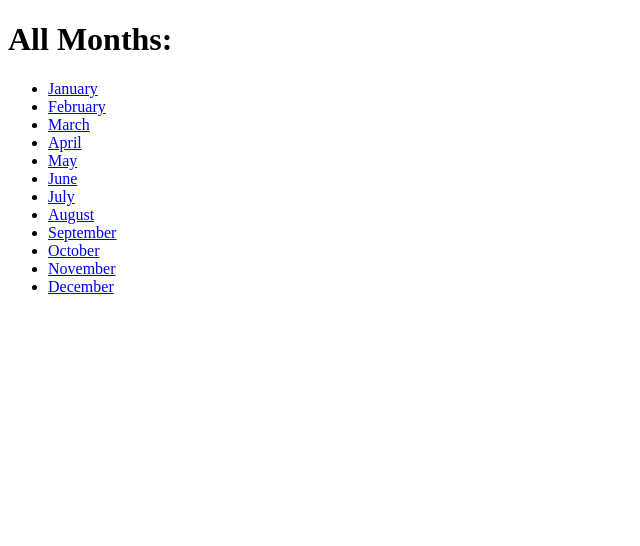
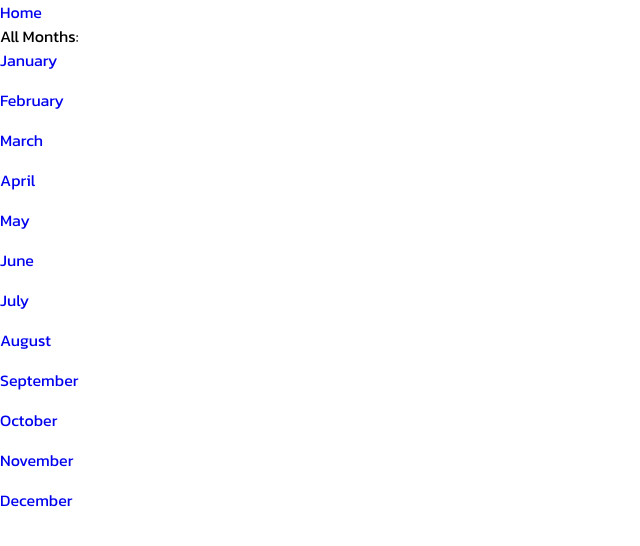
Before and after one commit to idebbarh/django-first-look, a Django app: page /challenges/ in a window 1280 px wide. Shown: the top 546 px of the page, without its empty margins (0-640 px from the left). Run offline with Django 4.2, Linux system fonts and the light colour scheme.

Commit message:
add global static files

```diff
--- /dev/null
+++ b/challenges/static/challenges/challenges.css
@@ -0,0 +1,12 @@
+ul {
+  display: flex;
+  flex-direction: column;
+  gap: 1rem;
+}
+ul > li {
+  list-style: none;
+}
+
+ul > li > a {
+  text-decoration: none;
+}
--- a/challenges/templates/challenges/index.html
+++ b/challenges/templates/challenges/index.html
@@ -1,5 +1,9 @@
 {%extends "base.html"%} {%block page_title%}all months{%endblock page_title%}
-{%block page_content%}
+{%block page_content%} {%include "challenges/partials/header.html"%}
+{%load static%}
+{%block css_links%}
+<link rel="stylesheet" href="{%static 'challenges/challenges.css'%}"
+{%endblock%}
 <h1>All Months:</h1>
 <ul>
   {% for month in months%}
--- a/challenges/templates/challenges/month-challenge.html
+++ b/challenges/templates/challenges/month-challenge.html
@@ -1,5 +1,5 @@
 {%extends "base.html"%} {%block page_title%}{{month_name}} challenge{%endblock%}
-{%block page_content%}
+{%block page_content%} {%include "challenges/partials/header.html"%}
 <h1>{{month_name|title}} challenge is :</h1>
 <p>{{challenge}}</p>
 {%endblock page_content%}
--- /dev/null
+++ b/challenges/templates/challenges/partials/header.html
@@ -0,0 +1,7 @@
+<header>
+  <na>
+    <ul>
+      <li><a href="{%url 'index-url' %}">Home</a></li>
+    </ul>
+  </na>
+</header>
--- a/challenges/urls.py
+++ b/challenges/urls.py
@@ -3,7 +3,7 @@ from . import views
 
 
 urlpatterns = [
+    path("", views.index,name="index-url"),
     path("<int:num>", views.month_challenge_by_number),
-    path("<str:month>", views.month_challenge, name="url-name"),
-    path("", views.index),
+    path("<str:month>", views.month_challenge),
 ]
--- a/challenges/views.py
+++ b/challenges/views.py
@@ -1,4 +1,4 @@
-from django.http import HttpResponse, HttpResponseNotFound, HttpResponseRedirect
+from django.http import  HttpResponse, HttpResponseRedirect
 from django.template.loader import render_to_string
 
 challenges = {
@@ -31,7 +31,7 @@ def month_challenge_by_number(_, num):
     if num > 0 and num <= len(months):
         return HttpResponseRedirect(months[num - 1])
     else:
-        return HttpResponseNotFound(b"Unvalid month number")
+        return HttpResponseRedirect("/NotFound")
 
 
 def month_challenge(_, month):
@@ -43,4 +43,4 @@ def month_challenge(_, month):
         })
         return HttpResponse(response_data)
     else:
-        return HttpResponseNotFound(b"Unvalid month name")
+        return HttpResponseRedirect("/NotFound")
--- a/monthly_challenges/settings.py
+++ b/monthly_challenges/settings.py
@@ -119,6 +119,10 @@ USE_TZ = True
 # https://docs.djangoproject.com/en/4.2/howto/static-files/
 
 STATIC_URL = 'static/'
+STATICFILES_DIRS = [
+    BASE_DIR / "static"
+]
+
 
 # Default primary key field type
 # https://docs.djangoproject.com/en/4.2/ref/settings/#default-auto-field
--- a/monthly_challenges/urls.py
+++ b/monthly_challenges/urls.py
@@ -16,8 +16,10 @@ Including another URLconf
 """
 from django.contrib import admin
 from django.urls import include, path
+from . import views
 
 urlpatterns = [
     path("admin/", admin.site.urls),
     path("challenges/", include("challenges.urls")),
+    path("NotFound",views.not_found)
 ]
--- /dev/null
+++ b/monthly_challenges/views.py
@@ -0,0 +1,6 @@
+
+from django.http import Http404
+
+
+def not_found(_):
+    raise Http404()
--- /dev/null
+++ b/static/base.css
@@ -0,0 +1,9 @@
+@import url("https://fonts.googleapis.com/css2?family=Kanit:wght@100;200;300;400;500;600;700&display=swap");
+* {
+  padding: 0;
+  margin: 0;
+  box-sizing: border-box;
+}
+body {
+  font-family: "Kanit", sans-serif;
+}
--- a/templates/base.html
+++ b/templates/base.html
@@ -1,9 +1,12 @@
+{%load static%}
 <!doctype html>
 <html lang="en">
   <head>
     <meta charset="UTF-8" />
     <meta name="viewport" content="width=device-width, initial-scale=1.0" />
     <title>{%block page_title %}{%endblock%}</title>
+    <link rel="stylesheet" href="{%static 'base.css'%}"
+    {%block css_links%}{%endblock%}
   </head>
   <body>
     {%block page_content%}{%endblock%}
```
Also changed, not shown: templates/404.html (added, +7 -0 lines).
